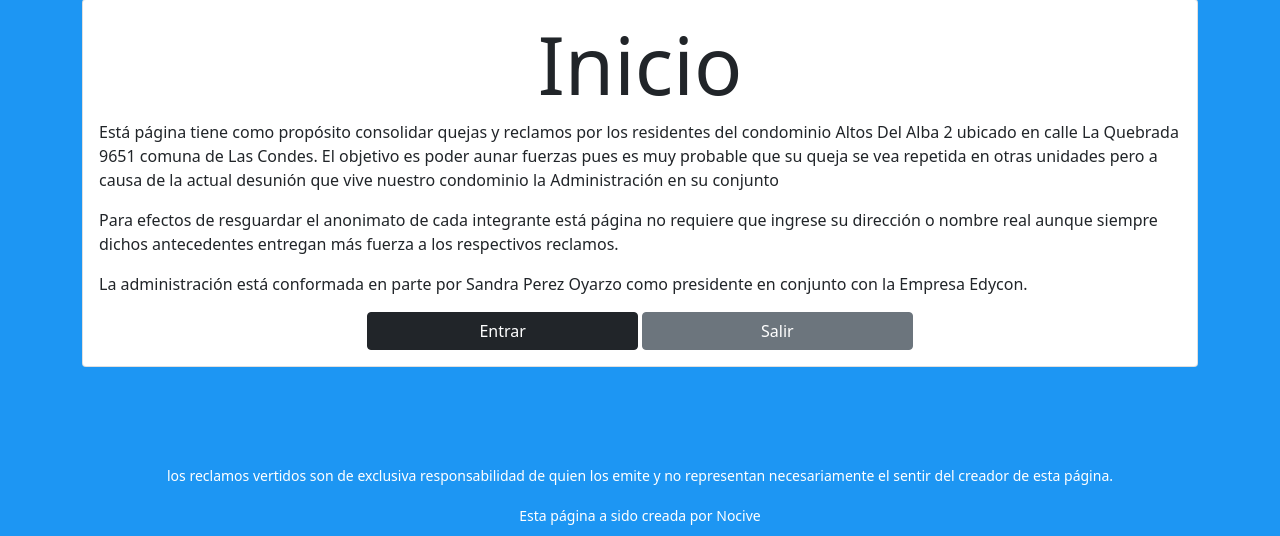
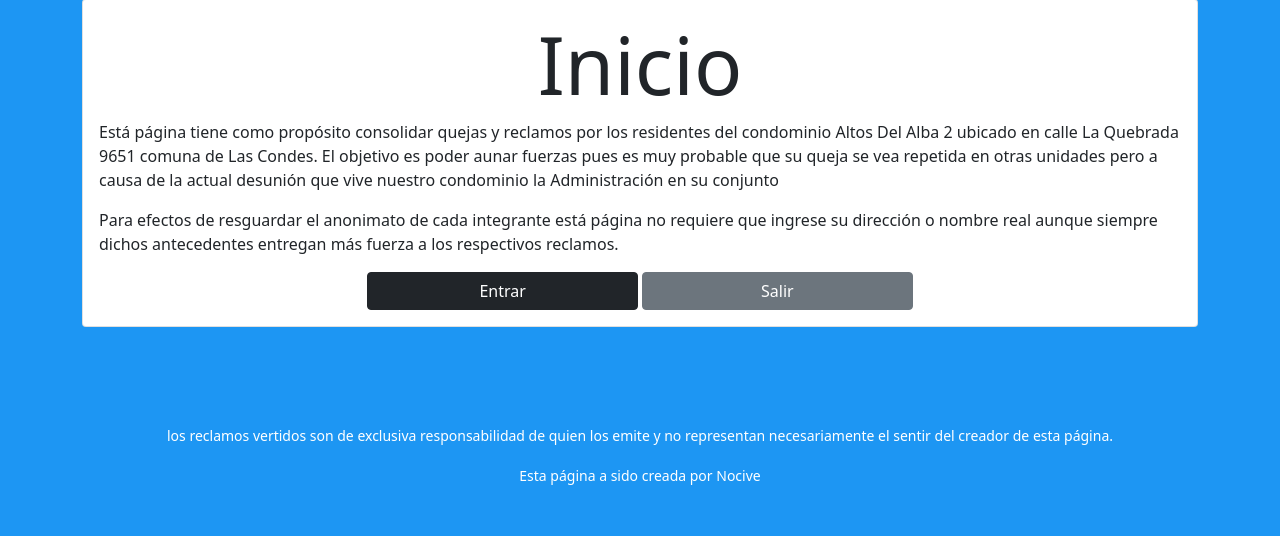
Before and after one commit to nocivescience/django_postgre, a Django app: page / in a window 1280 px wide. Shown: the part 105-641 px from the top of the page. Run offline with Django 4.2, Linux system fonts and the light colour scheme.

Commit message:
volviendo a los origenes

```diff
--- a/tasks/templates/home.html
+++ b/tasks/templates/home.html
@@ -5,7 +5,6 @@
         <h2 class="display-1 text-center">Inicio</h2>
         <p>Está página tiene como propósito consolidar quejas y reclamos por los residentes del condominio Altos Del Alba 2 ubicado en calle La Quebrada 9651 comuna de Las Condes. El objetivo es poder aunar fuerzas pues es muy probable que su queja se vea repetida en otras unidades pero a causa de la actual desunión que vive nuestro condominio la Administración en su conjunto</p>
         <p>Para efectos de resguardar el anonimato de cada integrante está página no requiere que ingrese su dirección o nombre real aunque siempre dichos antecedentes entregan más fuerza a los respectivos reclamos.</p>
-        <p>La administración está conformada en parte por Sandra Perez Oyarzo como presidente en conjunto con la Empresa Edycon.</p>
         <div class="text-center">
             <a class="btn btn-dark w-25" href="{% url 'signin' %}">Entrar</a>
             <a class="btn btn-secondary w-25" href="{% url 'signup' %}">Salir</a>
```
